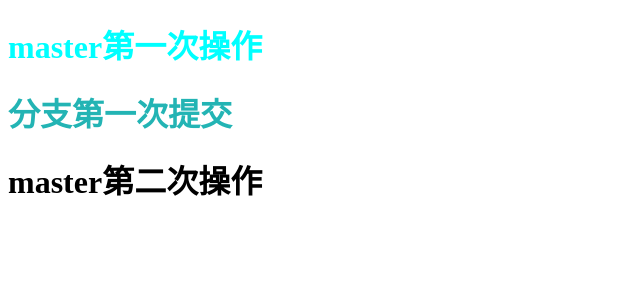
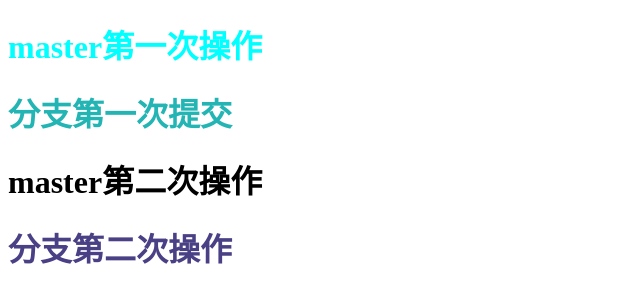
Before and after one commit to 2043524156/test_git, a plain HTML site: page index.html in a window 1280 px wide. Shown: the whole page, without its empty margins (0-640 px from the left). Drawn offline with Linux system fonts and the light colour scheme.

Commit message:
'分支第一次操作'

```diff
--- a/index.css
+++ b/index.css
@@ -7,3 +7,6 @@ h1:nth-of-type(2){
 }
 .f1{
     color: bisque;}
+.f2{
+    color: rgb(74, 64, 133);
+}
--- a/index.html
+++ b/index.html
@@ -13,6 +13,7 @@
     <h1>master第一次操作</h1>
     <h1 class="f1">分支第一次提交</h1>
     <h1>master第二次操作</h1>
+    <h1 class="f2">分支第二次操作</h1>
 </body>
 
 </html>
```
